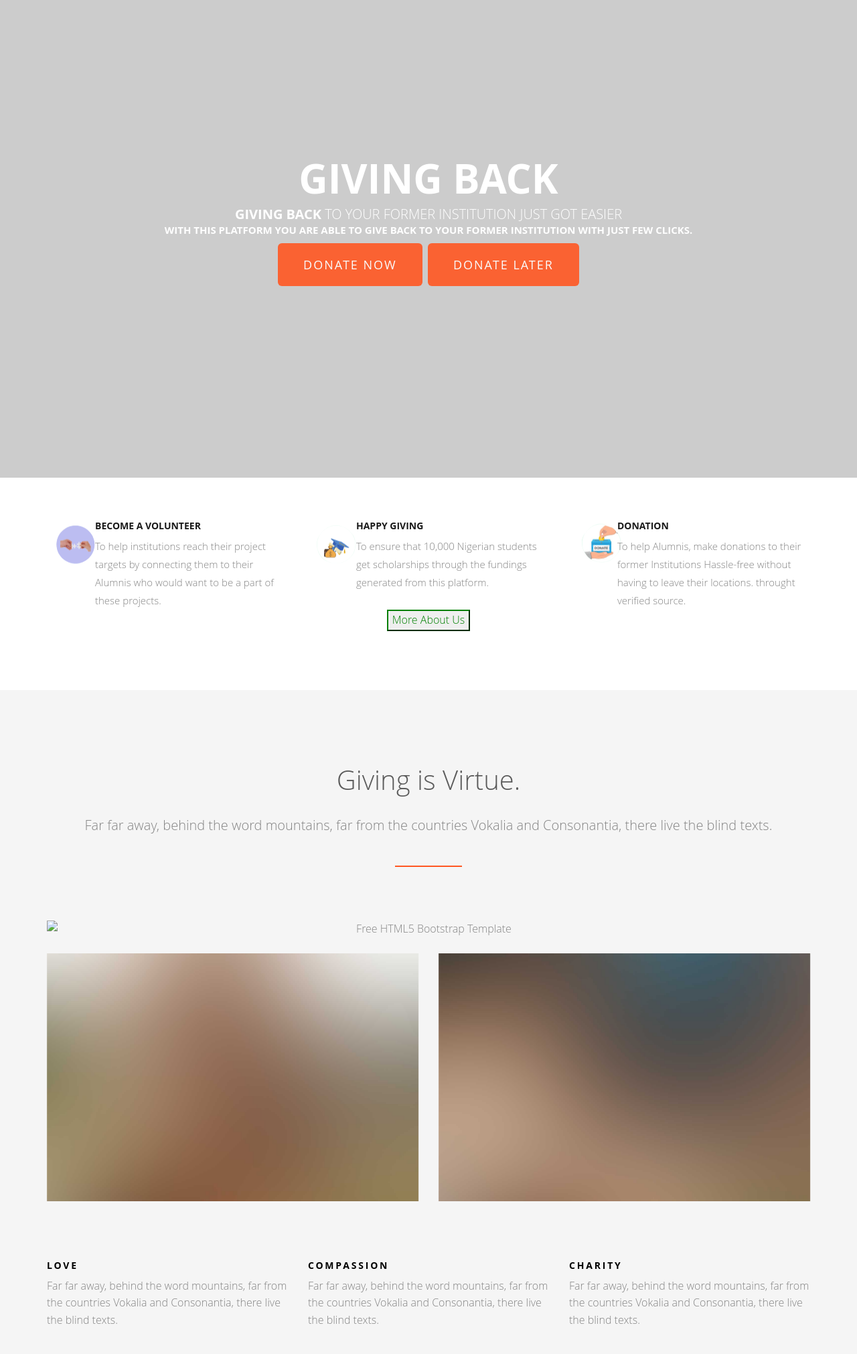
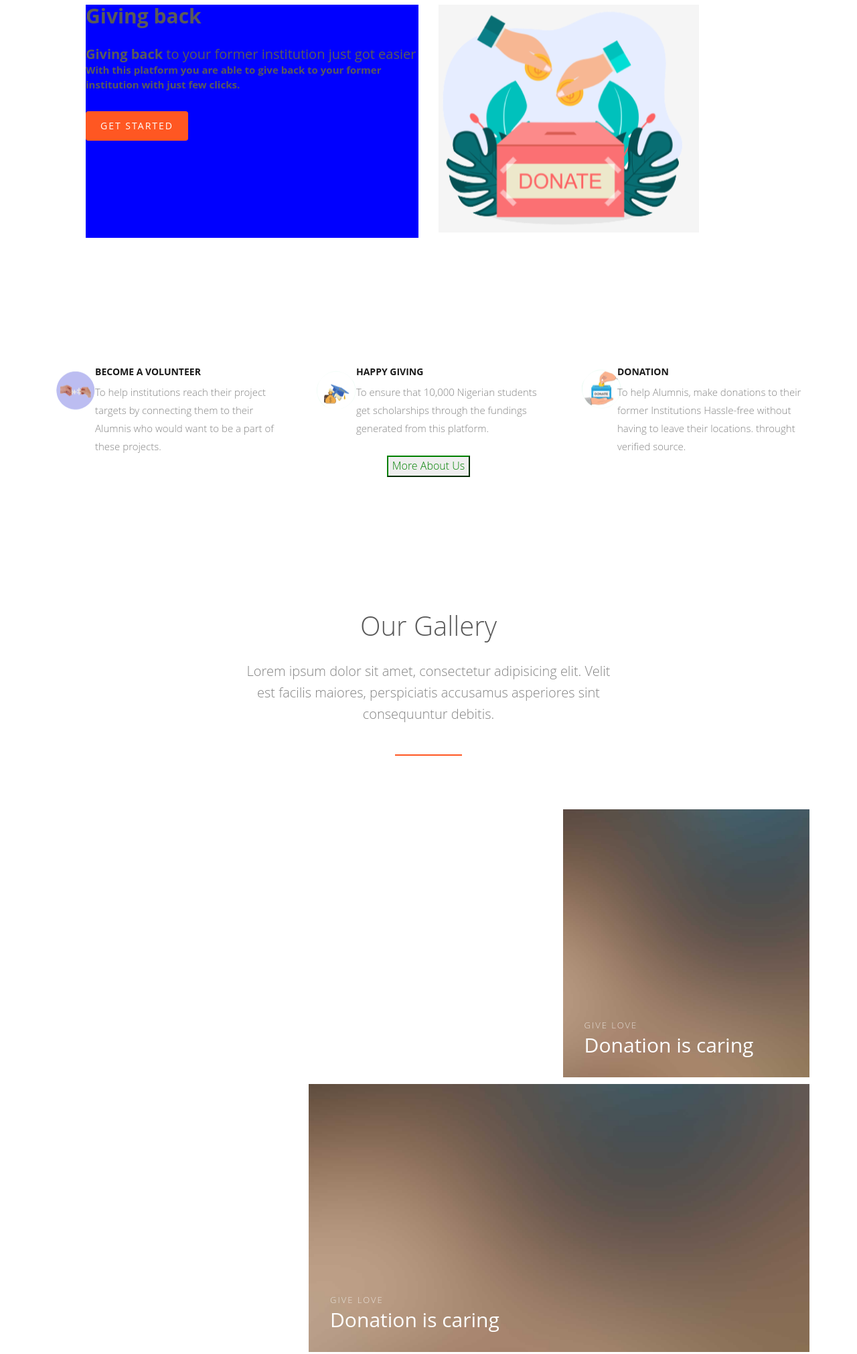
Before and after one commit to Florencekyarikunda/alumni-donate, a plain HTML site: page index.html in a window 1280 px wide. Shown: the part 273-2294 px from the top of the page at 67% size. Drawn offline with Linux system fonts and the light colour scheme; files whose address does not match are found by name.

Commit message:
aedits on home page

```diff
--- a/index.html
+++ b/index.html
@@ -40,27 +40,12 @@
 <body>
 	<div id="fh5co-wrapper">
 		<div id="fh5co-page">
-			<div class="header-top">
-				<div class="container">
-					<div class="row">
-						<div class="col-md-6 col-sm-6 text-left fh5co-link">
-							<a href="#">FAQ</a>
-							<a href="#">Forum</a>
-							<a href="#">Contact</a>
-						</div>
-						<div class="col-md-6 col-sm-6 text-right fh5co-social">
-							<a href="#" class="grow"><i class="icon-facebook2"></i></a>
-							<a href="#" class="grow"><i class="icon-twitter2"></i></a>
-							<a href="#" class="grow"><i class="icon-instagram2"></i></a>
-						</div>
-					</div>
-				</div>
-			</div>
 			<header id="fh5co-header-section" class="sticky-banner">
 				<div class="container">
 					<div class="nav-header">
 						<a href="#" class="js-fh5co-nav-toggle fh5co-nav-toggle dark"><i></i></a>
-						<h1 id="fh5co-logo"><a href="index.html"><img class="imgs" src="images/ZuriLogoDonate.PNG" alt=""></a></h1>
+						<h1 id="fh5co-logo"><a href="index.html"><img class="imgs" src="images/sign logo.PNG"
+									alt=""></a></h1>
 						<!-- START #fh5co-menu-wrap -->
 						<nav id="fh5co-menu-wrap" role="navigation">
 							<ul class="sf-menu" id="fh5co-primary-menu">
@@ -78,18 +63,24 @@
 					</div>
 				</div>
 			</header>
-
-			<div class="fh5co-hero">
-				<div class="fh5co-overlay"></div>
-				<div class="fh5co-cover text-center" data-stellar-background-ratio="0.5"
-					style="background-image: url(images/cover_bg_1.jpg);">
-					<div class="desc animate-box">
+<!-- home page -->
+				<div class="row" style="padding: 10%">
+					<div class="col-sm-6">
+					  <div class="card">
+						<div class="card-body" style="background-color: blue; height: 348px;">
 							<h2><strong>Giving back</strong></h2>
 						  <h2 style="font-size: 20px;"><strong style="font-size: 20px;">Giving back</strong> to your
 							former institution just got easier<br><strong style="font-size: 15px;">With this platform
 								you are able to give back to your former institution with just few clicks.</strong></h2>
-						<span><a class="btn btn-primary btn-lg" href="#">Donate Now</a> <a
-								class="btn btn-primary btn-lg" href="#">Donate Later</a></span>
+						  <a href="#" class="btn btn-primary">Get Started</a>
+						</div>
+					  </div>
+					</div>
+					<div class="col-sm-6">
+					  <div class="card">
+						<div class="card-body">
+							<img src="images/Column2 bacimage.PNG" alt=""></h5>
+						</div>
 					  </div>
 					</div>
 				  </div>
@@ -132,67 +123,18 @@
 									</span>
 									<div class="feature-copy">
 										<h3>Donation</h3>
-									<p>To help Alumnis, make donations to their former Institutions Hassle-free without
+										<p>To help Alumnis, make donations to their former Institutions Hassle-free
+											without
 											having to leave their locations. throught verified source.</p>
 									</div>
 								</div>
 							</div>
 						</div>
-					<p style="text-align: center;"><a href="#"><button style="border-color: green; color: green;">More About Us</button></a></p>
+						<p style="text-align: center;"><a href="#"><button
+									style="border-color: green; color: green;">More
+									About Us</button></a></p>
 					</div>
 				</div>
-			<div id="fh5co-feature-product" class="fh5co-section-gray">
-				<div class="container">
-					<div class="row">
-						<div class="col-md-12 text-center heading-section">
-							<h3>Giving is Virtue.</h3>
-							<p>Far far away, behind the word mountains, far from the countries Vokalia and Consonantia,
-								there live the blind texts.</p>
-						</div>
-					</div>
-
-					<div class="row row-bottom-padded-md">
-						<div class="col-md-12 text-center animate-box">
-							<p><img src="images/cover_bg_1.jpg" alt="Free HTML5 Bootstrap Template"
-									class="img-responsive"></p>
-						</div>
-						<div class="col-md-6 text-center animate-box">
-							<p><img src="images/cover_bg_2.jpg" alt="Free HTML5 Bootstrap Template"
-									class="img-responsive"></p>
-						</div>
-						<div class="col-md-6 text-center animate-box">
-							<p><img src="images/cover_bg_3.jpg" alt="Free HTML5 Bootstrap Template"
-									class="img-responsive"></p>
-						</div>
-					</div>
-					<div class="row">
-						<div class="col-md-4">
-							<div class="feature-text">
-								<h3>Love</h3>
-								<p>Far far away, behind the word mountains, far from the countries Vokalia and
-									Consonantia, there live the blind texts.</p>
-							</div>
-						</div>
-						<div class="col-md-4">
-							<div class="feature-text">
-								<h3>Compassion</h3>
-								<p>Far far away, behind the word mountains, far from the countries Vokalia and
-									Consonantia, there live the blind texts.</p>
-							</div>
-						</div>
-						<div class="col-md-4">
-							<div class="feature-text">
-								<h3>Charity</h3>
-								<p>Far far away, behind the word mountains, far from the countries Vokalia and
-									Consonantia, there live the blind texts.</p>
-							</div>
-						</div>
-					</div>
-
-
-				</div>
-			</div>
-
 
 				<div id="fh5co-portfolio">
 					<div class="container">
@@ -273,9 +215,11 @@
 										<img src="images/person_1.jpg" alt="user">
 									</figure>
 									<blockquote>
-									<p>&ldquo;Far far away, behind the word mountains, far from the countries Vokalia
+										<p>&ldquo;Far far away, behind the word mountains, far from the countries
+											Vokalia
 											and Consonantia, there live the blind texts. Far far away, behind the word
-										mountains, far from the countries Vokalia and Consonantia, there live the blind
+											mountains, far from the countries Vokalia and Consonantia, there live the
+											blind
 											texts.&rdquo;</p>
 									</blockquote>
 									<span>Jean Doe, XYZ Co.</span>
@@ -287,9 +231,11 @@
 										<img src="images/person_2.jpg" alt="user">
 									</figure>
 									<blockquote>
-									<p>&ldquo;Far far away, behind the word mountains, far from the countries Vokalia
+										<p>&ldquo;Far far away, behind the word mountains, far from the countries
+											Vokalia
 											and Consonantia, there live the blind texts. Far far away, behind the word
-										mountains, far from the countries Vokalia and Consonantia, there live the blind
+											mountains, far from the countries Vokalia and Consonantia, there live the
+											blind
 											texts.&rdquo;</p>
 									</blockquote>
 									<span>John Doe, XYZ Co.</span>
@@ -301,9 +247,11 @@
 										<img src="images/person_3.jpg" alt="user">
 									</figure>
 									<blockquote>
-									<p>&ldquo;Far far away, behind the word mountains, far from the countries Vokalia
+										<p>&ldquo;Far far away, behind the word mountains, far from the countries
+											Vokalia
 											and Consonantia, there live the blind texts. Far far away, behind the word
-										mountains, far from the countries Vokalia and Consonantia, there live the blind
+											mountains, far from the countries Vokalia and Consonantia, there live the
+											blind
 											texts.&rdquo;</p>
 									</blockquote>
 									<span>John Doe, XYZ Co.</span>
@@ -397,7 +345,8 @@
 											<h3><a href="" #>Medical Mission in Southern Kenya</a></h3>
 											<span class="posted_by">Sep. 15th</span>
 											<span class="comment"><a href="">21<i class="icon-bubble2"></i></a></span>
-										<p>Far far away, behind the word mountains, far from the countries Vokalia and
+											<p>Far far away, behind the word mountains, far from the countries Vokalia
+												and
 												Consonantia, there live the blind texts.</p>
 											<p><a href="#">Learn More...</a></p>
 										</div>
@@ -412,7 +361,8 @@
 											<h3><a href="" #>Medical Mission in Southern Kenya</a></h3>
 											<span class="posted_by">Sep. 15th</span>
 											<span class="comment"><a href="">21<i class="icon-bubble2"></i></a></span>
-										<p>Far far away, behind the word mountains, far from the countries Vokalia and
+											<p>Far far away, behind the word mountains, far from the countries Vokalia
+												and
 												Consonantia, there live the blind texts.</p>
 											<p><a href="#">Learn More...</a></p>
 										</div>
@@ -428,7 +378,8 @@
 											<h3><a href="" #>Medical Mission in Southern Kenya</a></h3>
 											<span class="posted_by">Sep. 15th</span>
 											<span class="comment"><a href="">21<i class="icon-bubble2"></i></a></span>
-										<p>Far far away, behind the word mountains, far from the countries Vokalia and
+											<p>Far far away, behind the word mountains, far from the countries Vokalia
+												and
 												Consonantia, there live the blind texts.</p>
 											<p><a href="#">Learn More...</a></p>
 										</div>
@@ -458,10 +409,12 @@
 										<a href="#"><i class="icon-dribbble2"></i></a>
 										<a href="#"><i class="icon-youtube"></i></a>
 									</p>
-								<p>Copyright 2016 Free Html5 <a href="#">Charity</a>. All Rights Reserved. <br>Made with
+									<p>Copyright 2016 Free Html5 <a href="#">Charity</a>. All Rights Reserved. <br>Made
+										with
 										<i class="icon-heart3"></i> by <a href="http://freehtml5.co/"
-										target="_blank">Freehtml5.co</a> / Demo Images: <a href="https://unsplash.com/"
-										target="_blank">Unsplash</a></p>
+											target="_blank">Freehtml5.co</a> / Demo Images: <a
+											href="https://unsplash.com/" target="_blank">Unsplash</a>
+									</p>
 								</div>
 							</div>
 						</div>
```
Also changed, not shown: about.html (+1 -1 lines), contact.html (+1 -1 lines), findinstu.html (+1 -1 lines), help.html (+1 -1 lines), instutions.html (+1 -1 lines), signin.html (+1 -1 lines), signup.html (+1 -1 lines), images/Column2 bacimage.PNG (added), images/ZuriLogoDonate.PNG (deleted), images/sign logo.PNG (added), images/snip logo.PNG (added). Lines whose indentation alone changed are shown as unchanged.
